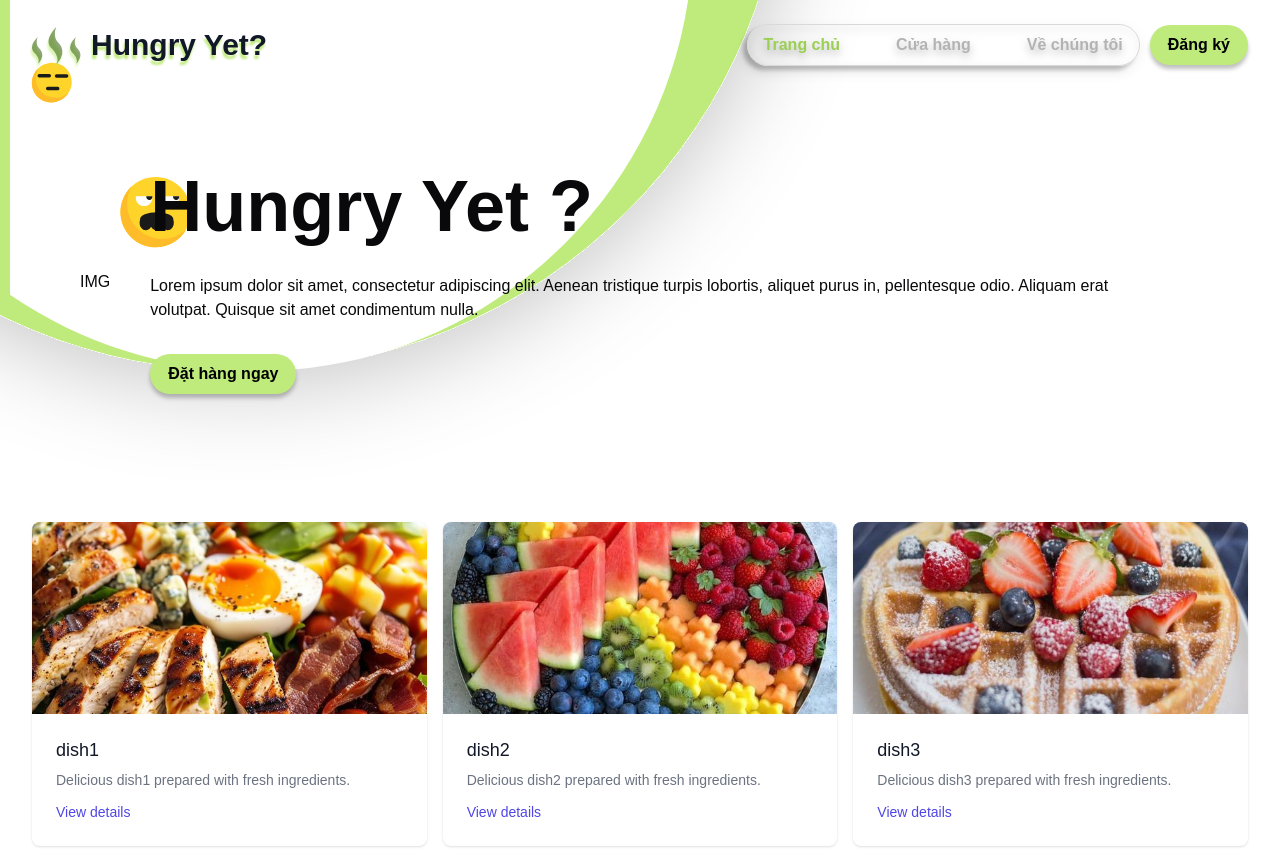
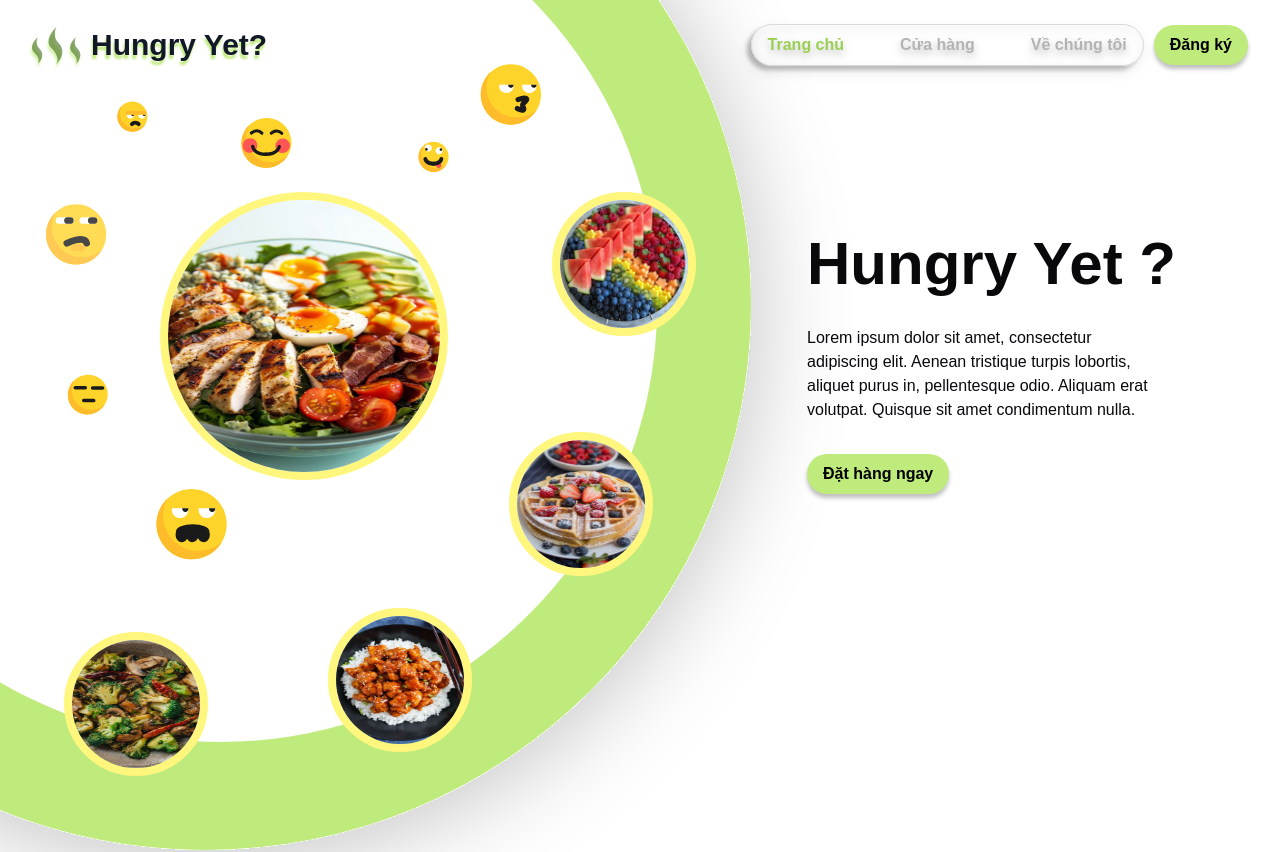
Before and after one commit to lampuit/ie104-hungry-yet, a Next.js app: page /dashboard in a window 1280 px wide. Shown: the top 852 px of the page. Built offline with nearby package versions, Linux system fonts and the light colour scheme.

Commit message:
dashboard

```diff
--- a/src/app/dashboard/page.tsx
+++ b/src/app/dashboard/page.tsx
@@ -17,25 +17,25 @@ export default function Dashboard() {
   return (
     <div className="min-h-screen">
 
-      <div className="absolute flex items-center space-x-[10px]">
-        <div className="absolute -z-30">
+      <div className="absolute flex items-center space-x-2.5">
+        <div className="absolute -top-0 -left-9 drop-shadow-[0px 8px 100px 0px #00000040] -z-30">
           <GreenCircle />
         </div>
-        <div className="absolute -z-20">
+        <div className="absolute -top-0 -left-9 -z-20">
           <WhiteCircle />
         </div>
-        <div className="absolute -z-10">
+        <div className="absolute top-16 left-9 -z-10">
           <IconSVG />
         </div>
       </div>
 
       <nav>
         <div className="mx-auto flex max-w-7xl items-center justify-between px-4 py-6 sm:px-6 lg:px-8">
-          <div className="flex items-center space-x-[10px] drop-shadow-[-1px_4px_1px_#BFEA7C]">
+          <div className="flex items-center space-x-2.5 drop-shadow-[-1px_4px_1px_#BFEA7C]">
             <LogoSVG />
             <h1 className="text-3xl font-bold text-gray-900">Hungry Yet?</h1>
           </div>
-          <div className="flex items-center justify-between space-x-[10px]">
+          <div className="flex items-center justify-between space-x-2.5">
             <div className="flex items-center space-x-6 border border-[#D9D9D9] drop-shadow-[0px_4px_4px_#00000040] rounded-[28px] py-[var(--sds-size-space-200)] px-[var(--sds-size-space-400)] shadow-[-4px_4px_4px_0px_rgba(0,0,0,0.25)]">
               <Link href="/dashboard">
                 <button  className="px-4 py-2 font-semibold text-[#9BCF53] hover:text-gray-900">
@@ -54,7 +54,7 @@ export default function Dashboard() {
               </Link>
             </div>
             <Link href="/login">
-              <button className="rounded-[28px] bg-[#BFEA7C] px-[18px] py-[8px] space-x-[10px] font-semibold text-black shadow-[0px_4px_4px_0px_#00000040] hover:bg-green-700 focus:outline-none focus:ring-2 focus:ring-green-500 focus:ring-offset-2">
+              <button className="rounded-[28px] bg-[#BFEA7C] px-4 py-2 space-x-2.5 font-semibold text-black shadow-[0px_4px_4px_0px_#00000040] hover:bg-green-700 focus:outline-none focus:ring-2 focus:ring-green-500 focus:ring-offset-2">
                 Đăng ký
               </button>
             </Link>
@@ -65,26 +65,29 @@ export default function Dashboard() {
       <main>
         <section className="mx-10 flex items-center justify-between p-10">
           <div className="Dishes_IMG">
-            IMG
+            <img src={dishes[0].image} alt="Dish 1" className="absolute w-72 h-72 top-48 left-40 rounded-full border-8 border-[#FFF67E]"/>
+            <img src={dishes[1].image} alt="Dish 2" className="absolute w-36 h-36 top-[12rem] left-[34.5rem] rounded-full border-8 border-[#FFF67E]"/>
+            <img src={dishes[2].image} alt="Dish 3" className="absolute w-36 h-36 top-[27rem] left-[31.8rem] rounded-full border-8 border-[#FFF67E]"/>
+            <img src={dishes[3].image} alt="Dish 4" className="absolute w-36 h-36 top-[38rem] left-[20.5rem] rounded-full border-8 border-[#FFF67E]"/>
+            <img src={dishes[4].image} alt="Dish 5" className="absolute w-36 h-36 top-[39.5rem] left-[4rem] rounded-full border-8 border-[#FFF67E]"/>
           </div>
-          <div className="flex-col items-start justify-between p-10">
-            <p className="font-bold text-7xl">Hungry Yet ?</p>
-            <p className="my-8">
-              Lorem ipsum dolor sit amet, consectetur adipiscing elit.
-              Aenean tristique turpis lobortis, aliquet purus in, pellentesque odio.
-              Aliquam erat volutpat. Quisque sit amet condimentum nulla.
+          <div className="relative top-8 left-4 flex-col items-start justify-between p-10">
+            <p className="my-8 relative font-bold text-6xl">Hungry Yet ?</p>
+            <p className="my-8 relative">
+              Lorem ipsum dolor sit amet, consectetur<br/>
+              adipiscing elit. Aenean tristique turpis lobortis,<br/>
+              aliquet purus in, pellentesque odio. Aliquam erat<br/>
+              volutpat. Quisque sit amet condimentum nulla.
             </p>
             <Link href="/login">
-              <button className="rounded-[28px] bg-[#BFEA7C] px-[18px] py-[8px] space-x-[10px] font-semibold text-black shadow-[0px_4px_4px_0px_#00000040]">
+              <button className="rounded-[28px] bg-[#BFEA7C] px-4 py-2 space-x-2.5 font-semibold text-black shadow-[0px_4px_4px_0px_#00000040]">
                 Đặt hàng ngay
               </button>
-
             </Link>
-
           </div>
         </section>
 
-        <div className="mx-auto max-w-7xl py-6 sm:px-6 lg:px-8">
+        {/* <div className="mx-auto max-w-7xl py-6 sm:px-6 lg:px-8">
           <div className="px-4 py-6 sm:px-0">
             <div className="grid grid-cols-1 gap-4 sm:grid-cols-2 md:grid-cols-3">
               {dishes.map((dish) => (
@@ -124,7 +127,7 @@ export default function Dashboard() {
               ))}
             </div>
           </div>
-        </div>
+        </div> */}
       </main>
     </div>
   );
```
